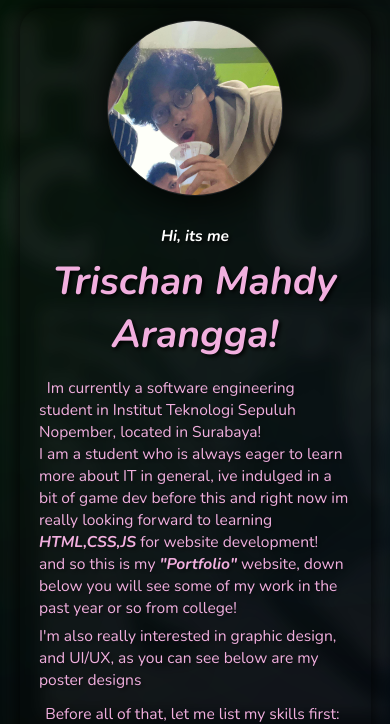
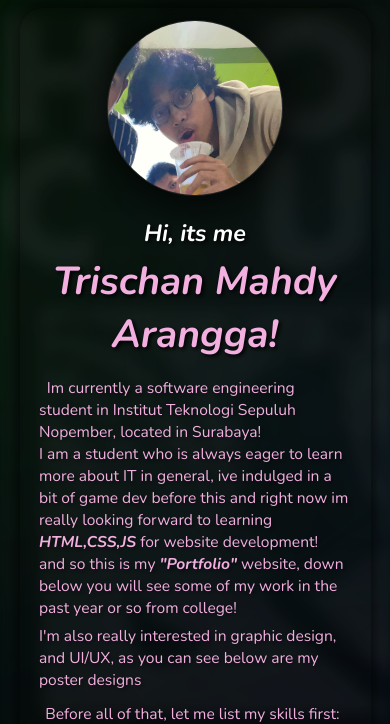
Before and after one commit to trschnrangga/trschnrangga.github.io, a PHP site: page / in a window 390 px wide. Shown: the top 724 px of the page. Run offline with PHP 8.4, Linux system fonts and the light colour scheme; some libraries are stand-ins or nearby versions.

Commit message:
updated intro(2)

```diff
--- a/test.css
+++ b/test.css
@@ -346,7 +346,7 @@
         font-size: 10vw;
 
         span{
-            font-size: 4vw;
+            font-size: 6vw;
         }
     }
 
```
